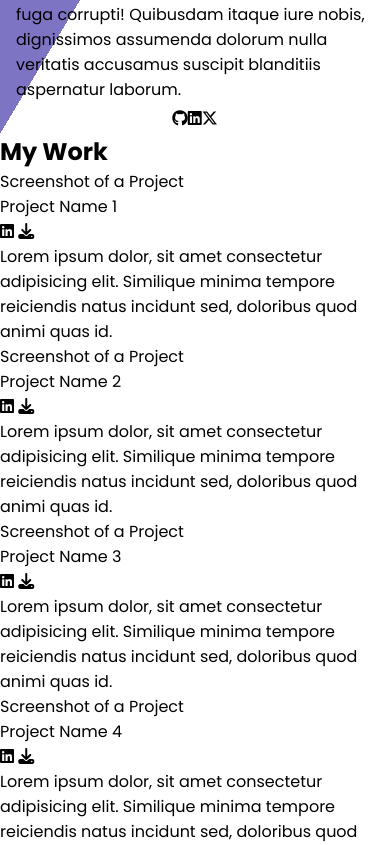
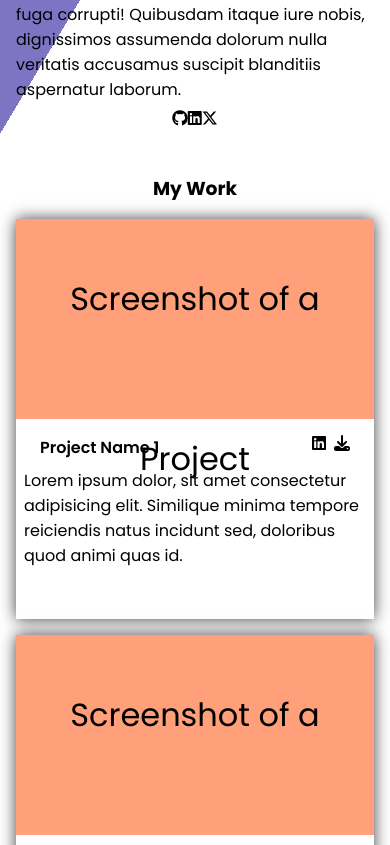
Before and after one commit to Tirnoch/homepage, a plain HTML site: page index.html in a window 390 px wide. Shown: the part 519-1364 px from the top of the page. Drawn offline with Linux system fonts and the light colour scheme.

Commit message:
create mobile main

```diff
--- a/index.html
+++ b/index.html
@@ -38,7 +38,7 @@
       </div>
     </header>
     <main>
-      <h2 class="main-title">My Work</h2>
+      <h3 class="main-title">My Work</h3>
       <div class="main-container">
         <div class="project-container">
           <div class="project-image">Screenshot of a Project</div>
--- a/styles.css
+++ b/styles.css
@@ -12,6 +12,9 @@
 body {
   font-family: 'Poppins', sans-serif;
 }
+
+/* Mobile first header*/
+
 header {
   display: flex;
 
@@ -79,3 +82,65 @@ header article .links {
   justify-content: center;
   padding-top: 0.5rem;
 }
+
+/* Mobile first main carousel*/
+
+main {
+  display: flex;
+  flex-direction: column;
+  justify-content: center;
+  padding: 0.5rem 1rem;
+}
+main .main-title {
+  text-align: center;
+  padding-top: 2rem;
+  padding-bottom: 1rem;
+}
+.main-container {
+  display: flex;
+  flex-direction: column;
+  gap: 1rem;
+}
+.main-container .project-container {
+  box-shadow: 0px 0px 15px 0px rgba(0, 0, 0, 0.75);
+  height: 400px;
+}
+.main-container .project-container .project-image {
+  width: min(100%-2rem, 400px);
+  height: 50%;
+  background-color: lightsalmon;
+  text-align: center;
+  line-height: 10rem;
+  font-size: 2rem;
+}
+.main-container .project-container .project-bottom-container {
+  height: 50%;
+  padding: 0.5rem;
+}
+
+.main-container
+  .project-container
+  .project-bottom-container
+  .project-title-container {
+  display: flex;
+  justify-content: center;
+  padding: 0.5rem 1rem;
+}
+
+.main-container
+  .project-container
+  .project-bottom-container
+  .project-title-container
+  .project-title {
+  flex: 1;
+  justify-content: center;
+  font-weight: 600;
+}
+.main-container
+  .project-container
+  .project-bottom-container
+  .project-title-container
+  .project-links {
+  display: flex;
+  gap: 0.5rem;
+}
```
